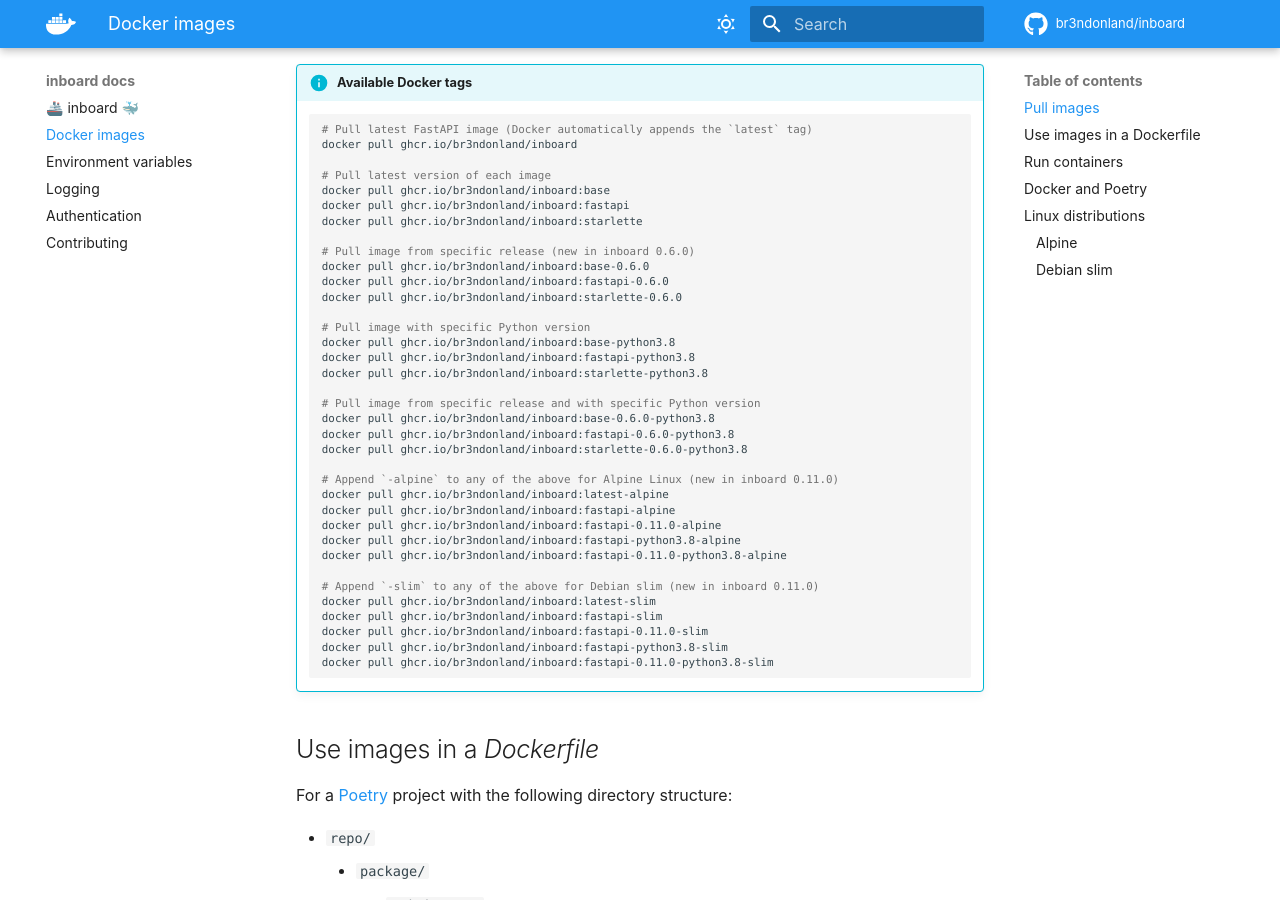
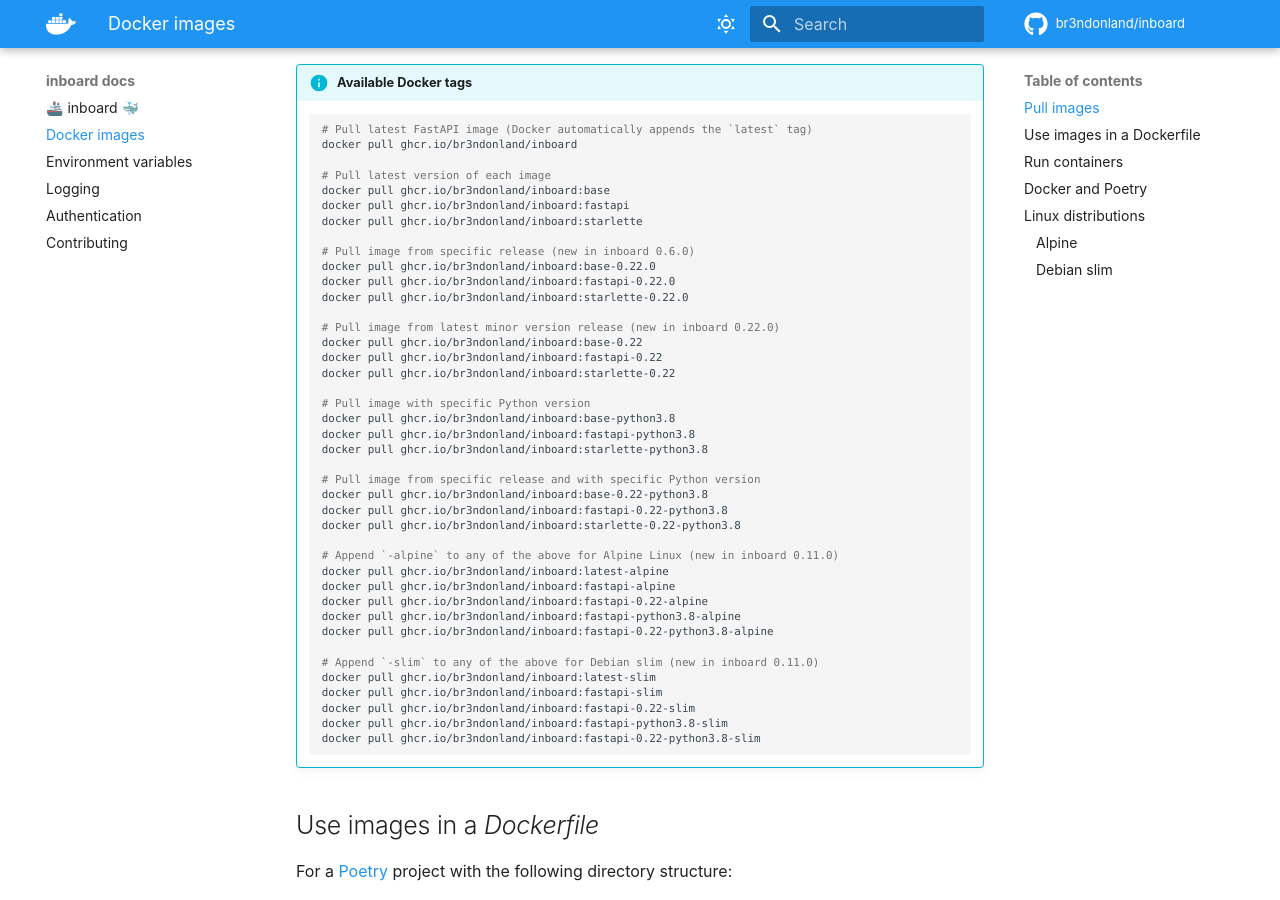
Before and after one commit to br3ndonland/inboard, an MkDocs documentation site: the page built from docs/docker.md, in a window 1280 px wide and 900 px high, scrolled down 459 px. Built offline with MkDocs 1.6.1 and Material for MkDocs 9.7.7, drawn with Linux system fonts in a browser that asks for light colours; comment, search, counter and statistics services are not loaded.

Commit message:
Add Docker tags for minor version numbers
The inboard version in the Python package doesn't automatically
stay in sync with the inboard version in the Docker container.
Some users may install the inboard Python package with a
minor version constraint, like `inboard==0.22.*` for requirements.txt
or `inboard = "^0.22"` for pyproject.toml with Poetry.
The Docker images previously only offered exact version numbers.

This commit will add support for minor version numbers, so the
Docker images can be specified with something like
`br3ndonland/inboard:fastapi-0.22`.

````diff
--- a/docs/docker.md
+++ b/docs/docker.md
@@ -18,9 +18,14 @@
     docker pull ghcr.io/br3ndonland/inboard:starlette
 
     # Pull image from specific release (new in inboard 0.6.0)
-    docker pull ghcr.io/br3ndonland/inboard:base-0.6.0
-    docker pull ghcr.io/br3ndonland/inboard:fastapi-0.6.0
-    docker pull ghcr.io/br3ndonland/inboard:starlette-0.6.0
+    docker pull ghcr.io/br3ndonland/inboard:base-0.22.0
+    docker pull ghcr.io/br3ndonland/inboard:fastapi-0.22.0
+    docker pull ghcr.io/br3ndonland/inboard:starlette-0.22.0
+
+    # Pull image from latest minor version release (new in inboard 0.22.0)
+    docker pull ghcr.io/br3ndonland/inboard:base-0.22
+    docker pull ghcr.io/br3ndonland/inboard:fastapi-0.22
+    docker pull ghcr.io/br3ndonland/inboard:starlette-0.22
 
     # Pull image with specific Python version
     docker pull ghcr.io/br3ndonland/inboard:base-python3.8
@@ -28,23 +33,23 @@
     docker pull ghcr.io/br3ndonland/inboard:starlette-python3.8
 
     # Pull image from specific release and with specific Python version
-    docker pull ghcr.io/br3ndonland/inboard:base-0.6.0-python3.8
-    docker pull ghcr.io/br3ndonland/inboard:fastapi-0.6.0-python3.8
-    docker pull ghcr.io/br3ndonland/inboard:starlette-0.6.0-python3.8
+    docker pull ghcr.io/br3ndonland/inboard:base-0.22-python3.8
+    docker pull ghcr.io/br3ndonland/inboard:fastapi-0.22-python3.8
+    docker pull ghcr.io/br3ndonland/inboard:starlette-0.22-python3.8
 
     # Append `-alpine` to any of the above for Alpine Linux (new in inboard 0.11.0)
     docker pull ghcr.io/br3ndonland/inboard:latest-alpine
     docker pull ghcr.io/br3ndonland/inboard:fastapi-alpine
-    docker pull ghcr.io/br3ndonland/inboard:fastapi-0.11.0-alpine
+    docker pull ghcr.io/br3ndonland/inboard:fastapi-0.22-alpine
     docker pull ghcr.io/br3ndonland/inboard:fastapi-python3.8-alpine
-    docker pull ghcr.io/br3ndonland/inboard:fastapi-0.11.0-python3.8-alpine
+    docker pull ghcr.io/br3ndonland/inboard:fastapi-0.22-python3.8-alpine
 
     # Append `-slim` to any of the above for Debian slim (new in inboard 0.11.0)
     docker pull ghcr.io/br3ndonland/inboard:latest-slim
     docker pull ghcr.io/br3ndonland/inboard:fastapi-slim
-    docker pull ghcr.io/br3ndonland/inboard:fastapi-0.11.0-slim
+    docker pull ghcr.io/br3ndonland/inboard:fastapi-0.22-slim
     docker pull ghcr.io/br3ndonland/inboard:fastapi-python3.8-slim
-    docker pull ghcr.io/br3ndonland/inboard:fastapi-0.11.0-python3.8-slim
+    docker pull ghcr.io/br3ndonland/inboard:fastapi-0.22-python3.8-slim
     ```
 
 ## Use images in a _Dockerfile_
````
Also changed, not shown: 1 other file.
